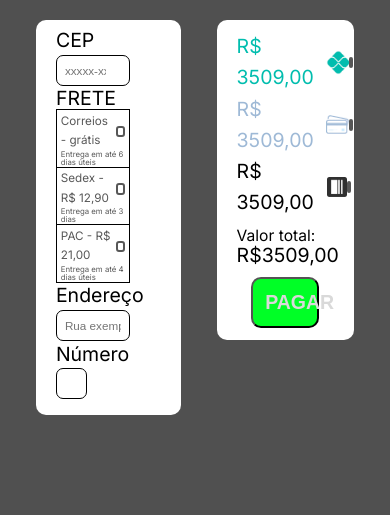
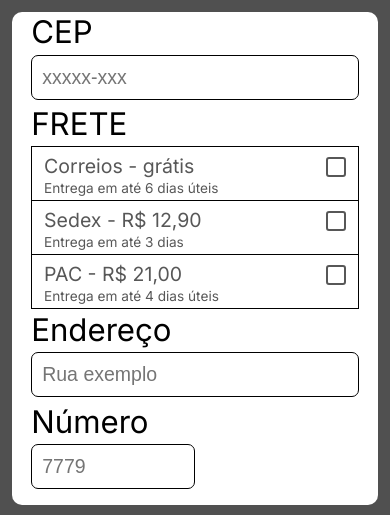
Before and after one commit to Rafael-be/E-commerce-Diego-Helder, a plain HTML site: page pagamento.html in a window 390 px wide. Shown: the top 515 px of the page. Drawn offline with Linux system fonts and the light colour scheme.

Commit message:
fiz todos os medias querys e também estou terminando de ligar as páginas muito brabo pq o colorado perdeu em casa

```diff
--- a/estilo__comprar.css
+++ b/estilo__comprar.css
@@ -82,3 +82,48 @@ button{
     cursor: pointer;
     font-weight: 800;
 }
+
+    @media screen and (max-width: 815px){
+        body{
+            display: flex;
+            flex-direction: column;
+            margin: 3vmin 3vmin 2vmin 3vmin;
+        }
+
+        .quadrado_um{
+            width: 100%;
+            margin-bottom: 3vmin;
+        }
+
+        .container_img{
+            margin: auto;
+            width: 95%;
+        }
+
+        .quadrado_dois{
+            width: 100%;
+        }
+
+        .preco_num{
+            font-size: 10vmin;
+        }
+
+        #pix, #boleto{
+            width: 10vmin;
+        }
+
+        #cartão{
+            width: 12vmin;
+        }
+
+        #plano{
+           display: none;
+        }
+
+        .margin{
+            display: flex;
+            justify-content: center;
+            align-items: center;
+            flex-direction: column;
+        }
+    }
--- a/estilo__login.css
+++ b/estilo__login.css
@@ -2,6 +2,7 @@
     margin: 0;
     padding: 0;
     box-sizing: border-box;
+    text-decoration: none;
 }
 @import url('https://fonts.googleapis.com/css2?family=Inter:ital,opsz,wght@0,14..32,100..900;1,14..32,100..900&display=swap');
 .quadrado{
@@ -88,6 +89,10 @@ button{
     color: white;
     font-size: 5vmin;
     position: relative;
+    cursor: pointer;
+}
+a{
+    color: rgb(10, 48, 67);
 }
 p{
     position: absolute;
--- a/estilo_acompanhamento.css
+++ b/estilo_acompanhamento.css
@@ -148,7 +148,7 @@ body{
     }
 
     .container {
-        font-size: 3.5vmin;
+        font-size: 5vmin;
         line-height: 7vmin;
     }
 
@@ -160,12 +160,17 @@ body{
     }
 
     .imagens {
-        flex-wrap: wrap;
+        display: grid;
+        grid-template-columns: 1fr 1fr;
+        grid-template-rows: auto auto;
         gap: 3vmin;
+        justify-items: center;
+        margin-top: 3vmin;
     }
 
     .legenda {
-        width: clamp(50px, 22vmin, 150px);
+        width: 100%;
+        max-width: 22vmin;
     }
 
     .bola {
@@ -178,6 +183,6 @@ body{
     }
 
     #pix, #confirmado, .imagem {
-        width: 8vmin;
+        width: 10vmin;
     }
 }
--- a/estilo_cadastro.css
+++ b/estilo_cadastro.css
@@ -2,6 +2,7 @@
     margin: 0;
     padding: 0;
     box-sizing: border-box;
+    text-decoration: none
 }
 @import url('https://fonts.googleapis.com/css2?family=Inter:ital,opsz,wght@0,14..32,100..900;1,14..32,100..900&display=swap');
 .quadrado{
@@ -78,7 +79,9 @@ input{
   font-size: 2vmin;
   z-index: 1;
 }
-
+a{
+    color: rgb(10, 48, 67);
+}
 button{
     width: 100%;
     padding: 2vmin;
@@ -87,6 +90,7 @@ button{
     color: white;
     font-size: 5vmin;
     position: relative;
+    cursor: pointer;
 }
 p{
     position: absolute;
--- a/estilo_pagamento.css
+++ b/estilo_pagamento.css
@@ -157,3 +157,92 @@ button{
 }
 #valor_pix{color: rgb(1, 189, 174);}
 #valor_cartao{color: rgb(158, 185, 214);}
+
+ @media screen and (max-width: 815px){
+    body{
+        display: flex;
+        flex-direction: column;
+        margin: 3vmin 3vmin 2vmin 3vmin;
+    }
+
+    .container_um{
+        width: 100%;
+        margin-bottom: 3vmin;
+    }
+
+    .container_um label, #frete_label{
+        font-size: 8vmin;
+        margin: 3vmin 0 3vmin 0;
+        display: block;
+    }
+
+    #CEP, #endereco{
+        width: 100%;
+        padding: 10px;
+        font-size: 5vmin;
+    }
+
+    #numero{
+        padding: 10px;
+        width: 50%;
+        font-size: 5vmin;
+    }
+
+    .opcao{
+        width: 100%;
+        padding: 8px;
+    }
+
+    #correio, #sedex, #pac{
+        font-size: 5vmin;
+    }
+
+    .sub{
+        font-size: 3.5vmin;
+        margin-top: 2vmin;
+    }
+
+
+    .container_dois{
+        width: 100%;
+    }
+
+    .informações{
+        font-size: 10vmin;
+        margin: 1vmin 0 2vmin 0;
+        display: flex;
+        align-items: center;
+    }
+
+    .valor{
+        display: flex;
+        justify-content: space-around;
+    }
+
+    .radio_checkbox{
+        width: 5vmin;
+        height: 5vmin;
+    }
+
+    .radio_checkbox:checked::after{
+        font-size: 3vmin;
+    }
+
+    .Valor{
+        margin-left: 3vmin;
+    }
+
+    #menor{
+        font-size: 6vmin;
+        margin: 0 0 3vmin 0;
+    }
+
+    #maior{
+        font-size: 8vmin;
+    }
+
+    button{
+        width: 100%;
+        margin-top: 5vmin;
+    }
+ }
--- a/estilo_pesquisa.css
+++ b/estilo_pesquisa.css
@@ -2,6 +2,7 @@
     margin: 0;
     padding: 0;
     box-sizing: border-box;
+    text-decoration: none;
 }
 
 html, body {
@@ -204,6 +205,7 @@ ul h1,
     font-size: 3vmin;
     margin-bottom: 3vmin;
     color: rgb(255, 255, 255);
+    cursor: pointer;
 }
 #pc{
     margin-left: 2vmin;
--- a/pagamento.html
+++ b/pagamento.html
@@ -15,19 +15,19 @@
             <input type="number" id="CEP" required placeholder="xxxxx-xxx">
 
             <div class="frete">
-                <label for="frete_opcao">FRETE</label>
+                <label for="frete_opcao" id="frete_label">FRETE</label>
                 <div class="opcao">
-                    <div class="linha_um"><p>Correios - grátis</p> <input type="radio" name="frete_opcao" id="opcao1" class="radio_checkbox"></div>
+                    <div class="linha_um"><p id="correio">Correios - grátis</p> <input type="radio" name="frete_opcao" id="opcao1" class="radio_checkbox"></div>
                     <p class="sub">Entrega em até 6 dias úteis</p>
                 </div>
 
                 <div class="opcao">
-                    <div class="linha_um"><p>Sedex - R$ 12,90</p> <input type="radio" name="frete_opcao" id="opcao2" class="radio_checkbox"></div>
+                    <div class="linha_um"><p id="sedex">Sedex - R$ 12,90</p> <input type="radio" name="frete_opcao" id="opcao2" class="radio_checkbox"></div>
                     <p class="sub">Entrega em até 3 dias</p>
                 </div>
 
                 <div class="opcao">
-                    <div class="linha_um"><p>PAC - R$ 21,00</p> <input type="radio" name="frete_opcao" id="opcao3" class="radio_checkbox"></div>
+                    <div class="linha_um"><p id="pac">PAC - R$ 21,00</p> <input type="radio" name="frete_opcao" id="opcao3" class="radio_checkbox"></div>
                     <p class="sub">Entrega em até 4 dias úteis</p>
                 </div>
             </div>
@@ -70,7 +70,7 @@
 
         <div class="Valor">
             <p id="menor">Valor total:</p>
-            <p>R$3509,00</p>
+            <p id="maior">R$3509,00</p>
         </div>
 
         <div class="espaco"><button>PAGAR</button></div>
--- a/style_main.css
+++ b/style_main.css
@@ -2,6 +2,7 @@
     margin: 0;
     padding: 0;
     box-sizing: border-box;
+   text-decoration: none;
 }
 
 html, body {
```
Also changed, not shown: cadastro.html (+2 -2 lines), index.html (+7 -7 lines), login.html (+2 -2 lines), pesquisa.html (+4 -4 lines).
